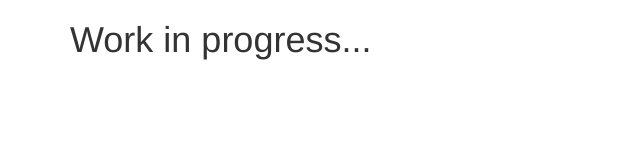
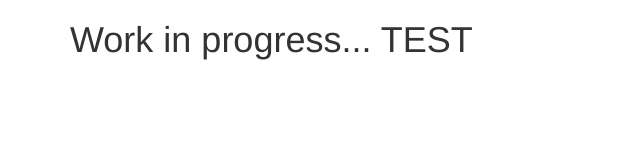
Before and after one commit to wmyott/wmyott-web, a plain HTML site: page index.html in a window 1280 px wide. Shown: the whole page, without its empty margins (0-640 px from the left). Drawn offline with nearby package versions, Linux system fonts and the light colour scheme.

Commit message:
Test push to website

```diff
--- a/index.html
+++ b/index.html
@@ -12,7 +12,7 @@
   </head>
   <body>
      <div class="container">
-       <h1>Work in progress...</h1>
+       <h1>Work in progress... TEST</h1>
      </div>
   </body>
 </html>
```
